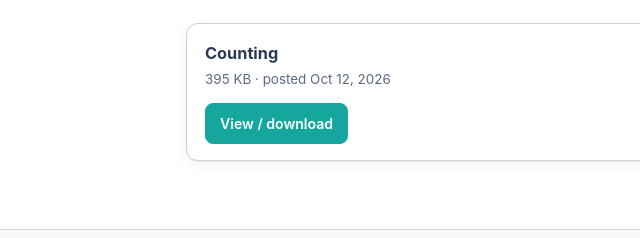
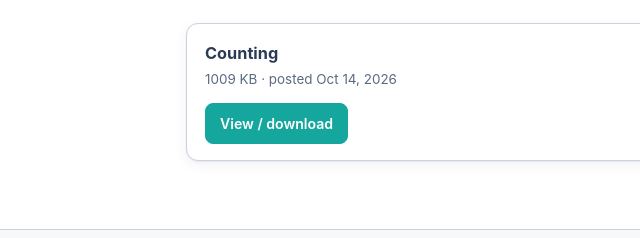
Before and after one commit to infinitejazzkeys-cmd/math110, a website: page docs/slides.html in a window 1280 px wide. Shown: the part 235-473 px from the top of the page, 0-640 px from the left. Drawn offline with nearby package versions, Linux system fonts and the light colour scheme.

Commit message:
Update course site - Oct 14, 2026, 12:00 PM
Replace Counting slides with the revised deck.

Co-Authored-By: Claude Opus 5.5 <noreply@anthropic.com>
Claude-Session: https://claude.ai/code/session_01RYuwTmj5ksn5ywLwx5Tdir

```diff
--- a/docs/slides.html
+++ b/docs/slides.html
@@ -25,7 +25,7 @@
 <p class="lede">Slides for each unit, posted as we cover the material. Review these if you miss a class.</p>
 <div class="card">
   <div class="ct">Counting</div>
-  <div class="cm">395 KB · posted Oct 12, 2026</div>
+  <div class="cm">1009 KB · posted Oct 14, 2026</div>
   <div class="btns"><a class="btn primary" href="files/slides/counting.pdf">View / download</a></div>
 </div>
 </div></main>
```
Also changed, not shown: 2 other files.
